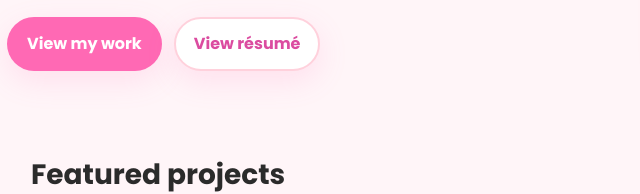
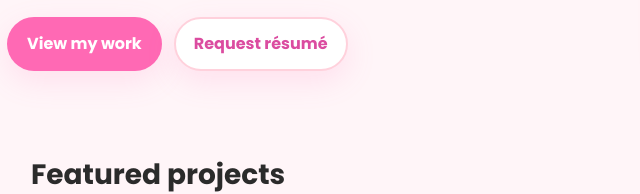
Before and after one commit to Rithanya13/github.io, a plain HTML site: page index.html in a window 1280 px wide. Shown: the part 397-591 px from the top of the page, 93-733 px from the left. Drawn offline with nearby package versions, Linux system fonts and the light colour scheme.

Commit message:
Update résumé link to email request

```diff
--- a/index.html
+++ b/index.html
@@ -114,8 +114,8 @@
         </p>
         <div class="cta">
           <a class="btn btn-primary" href="#projects">View my work</a>
-         <a class="btn btn-ghost" href="https://drive.google.com/file/d/your-link-id/view?usp=sharing" target="_blank">
-  View résumé
+         <a class="btn btn-ghost" href="mailto:rithanya.chandran@su.suffolk.edu?subject=Request for Resume">
+  Request résumé
 </a>
         </div>
       </div>
```
